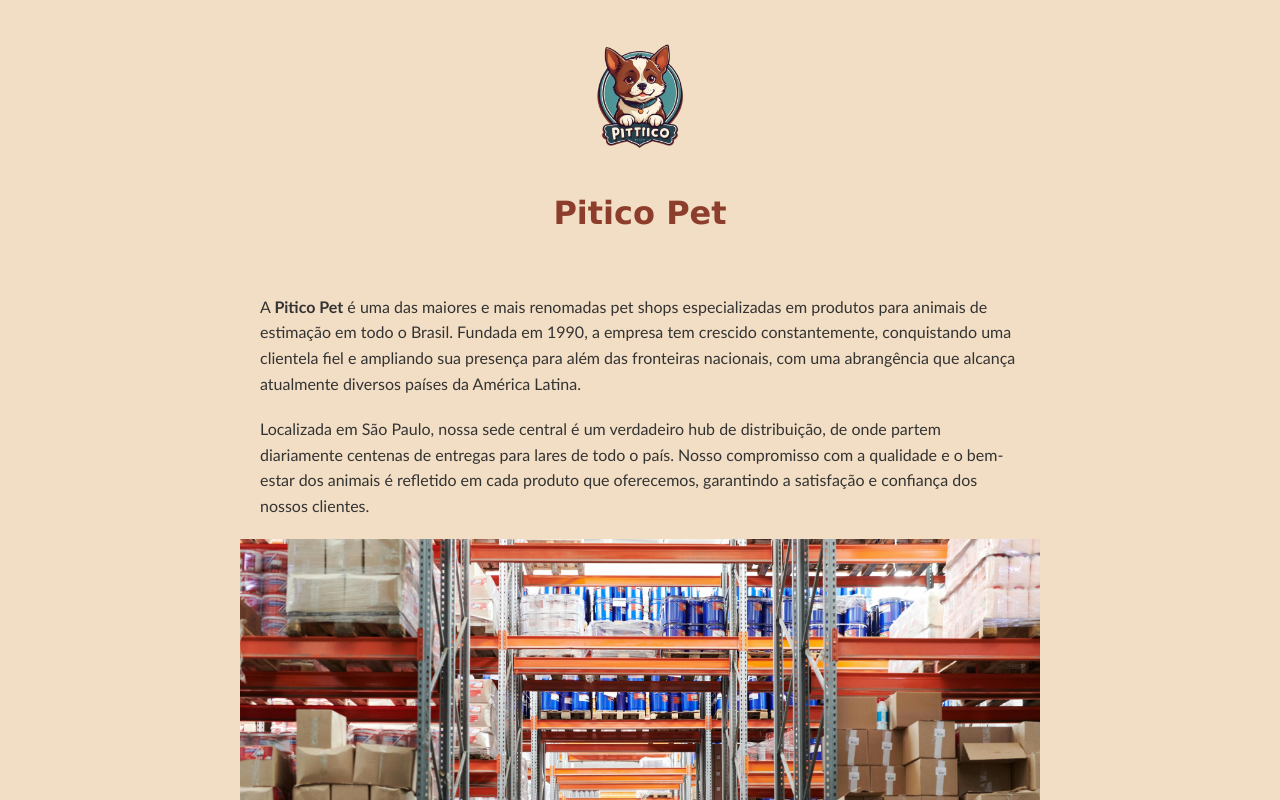
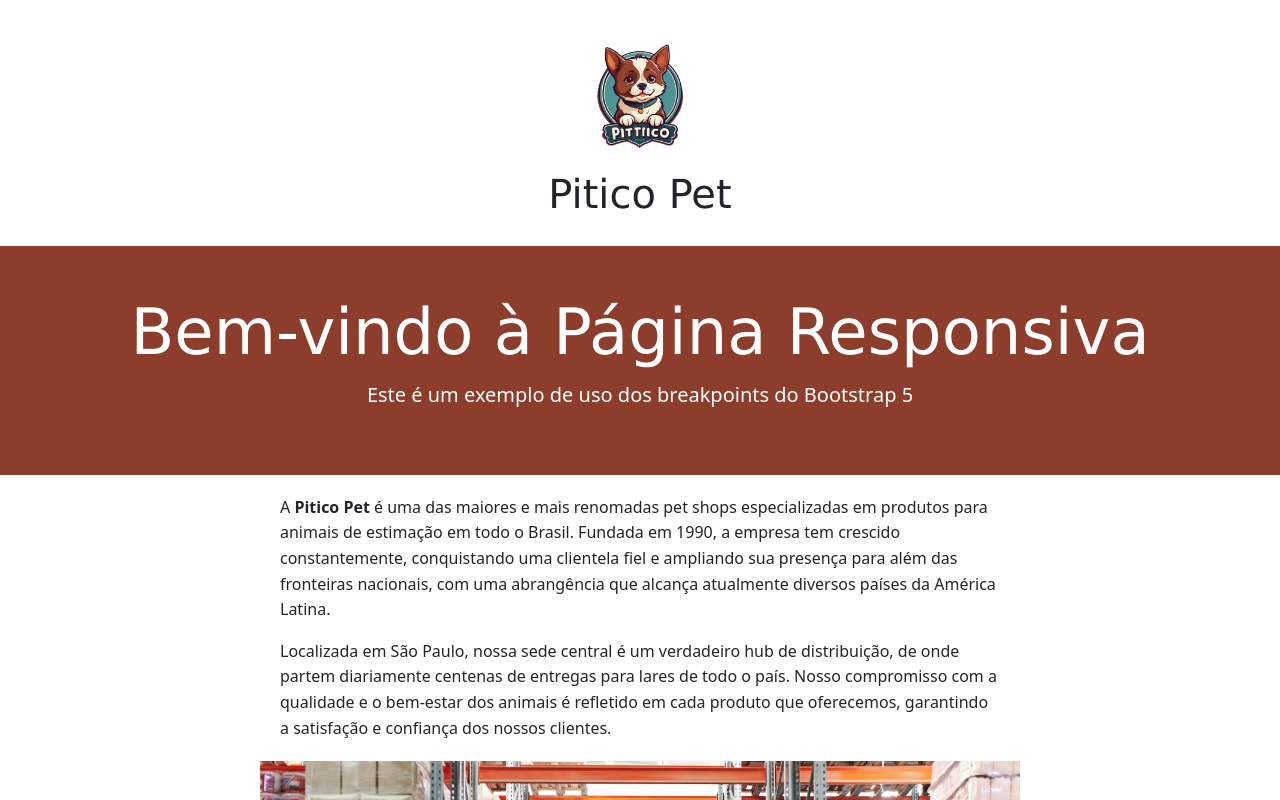
Before and after one commit to GabrielidsSantos/piticopet-rep, a plain HTML site: page sobre.html in a window 1280 px wide. Shown: the top 800 px of the page. Drawn offline with nearby package versions, Linux system fonts and the light colour scheme.

Commit message:
iniciando bootstrap sobre.html

```diff
--- a/sobre.html
+++ b/sobre.html
@@ -6,8 +6,7 @@
     <title>Sobre o Pitico Pet</title>
     <link rel="stylesheet" href="styles.css">
     <link rel="shortcut icon" href="fotos/piticopet.png" type="image/x-icon">
-    <link rel="stylesheet" href="script.js">
-    <link rel="stylesheet" href="final.js">
+    <link href="https://cdn.jsdelivr.net/npm/bootstrap@5.3.3/dist/css/bootstrap.min.css" rel="stylesheet" integrity="sha384-QWTKZyjpPEjISv5WaRU9OFeRpok6YctnYmDr5pNlyT2bRjXh0JMhjY6hW+ALEwIH" crossorigin="anonymous">
 </head>
 <body>
     <header>
@@ -16,6 +15,15 @@
         </div>
         <h1>Pitico Pet</h1>
     </header>
+
+      <!-- Cabeçalho -->
+       <div class="Cabeçalho">
+        <header class="text-white text-center py-5">
+          <h1 class="display-3">Bem-vindo à Página Responsiva</h1>
+           <p class="lead">Este é um exemplo de uso dos breakpoints do Bootstrap 5</p>
+  </header>
+
+       </div>
 
     <main>
         <section class="introducao">
--- a/styles.css
+++ b/styles.css
@@ -5,6 +5,11 @@ body {
     margin: 0;
     padding: 0;
     color: #333;
+}
+
+.Cabeçalho
+{
+    background-color: #8C3D2B;
 }
 
 header {
```
